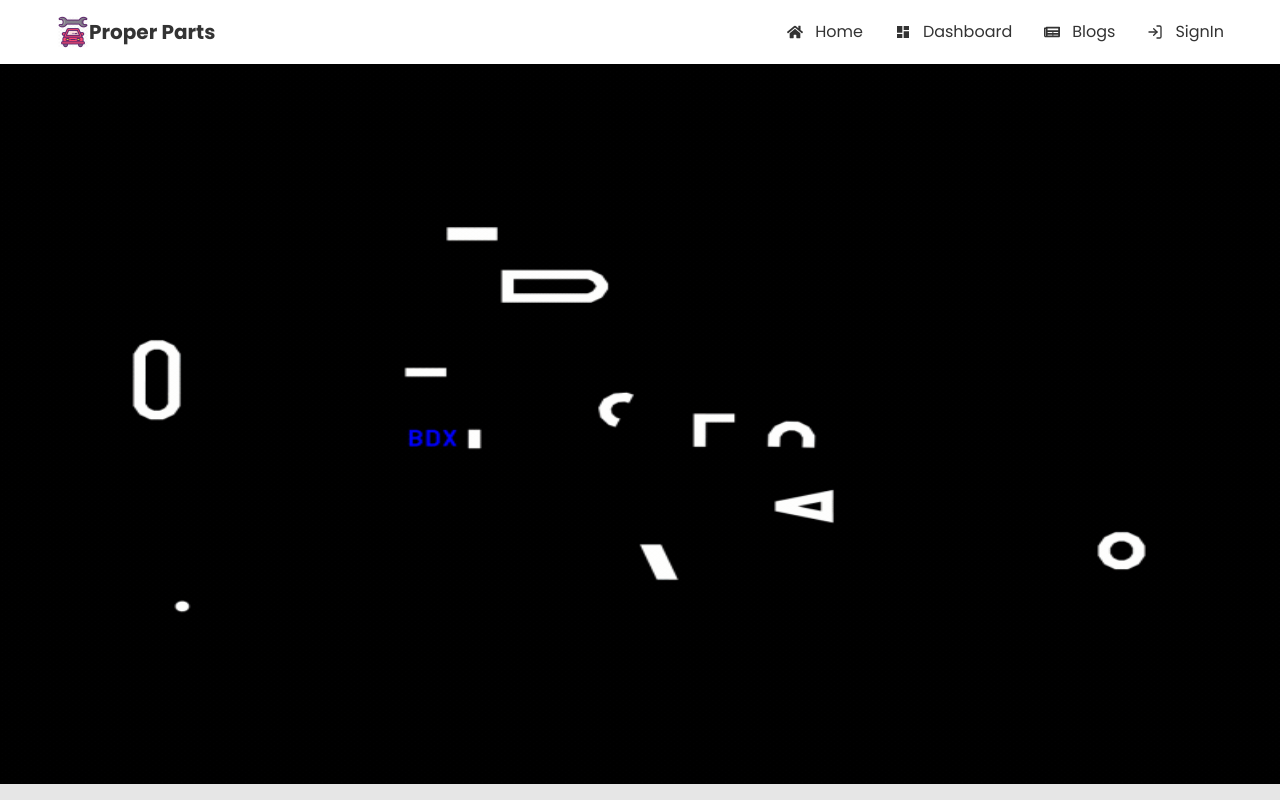
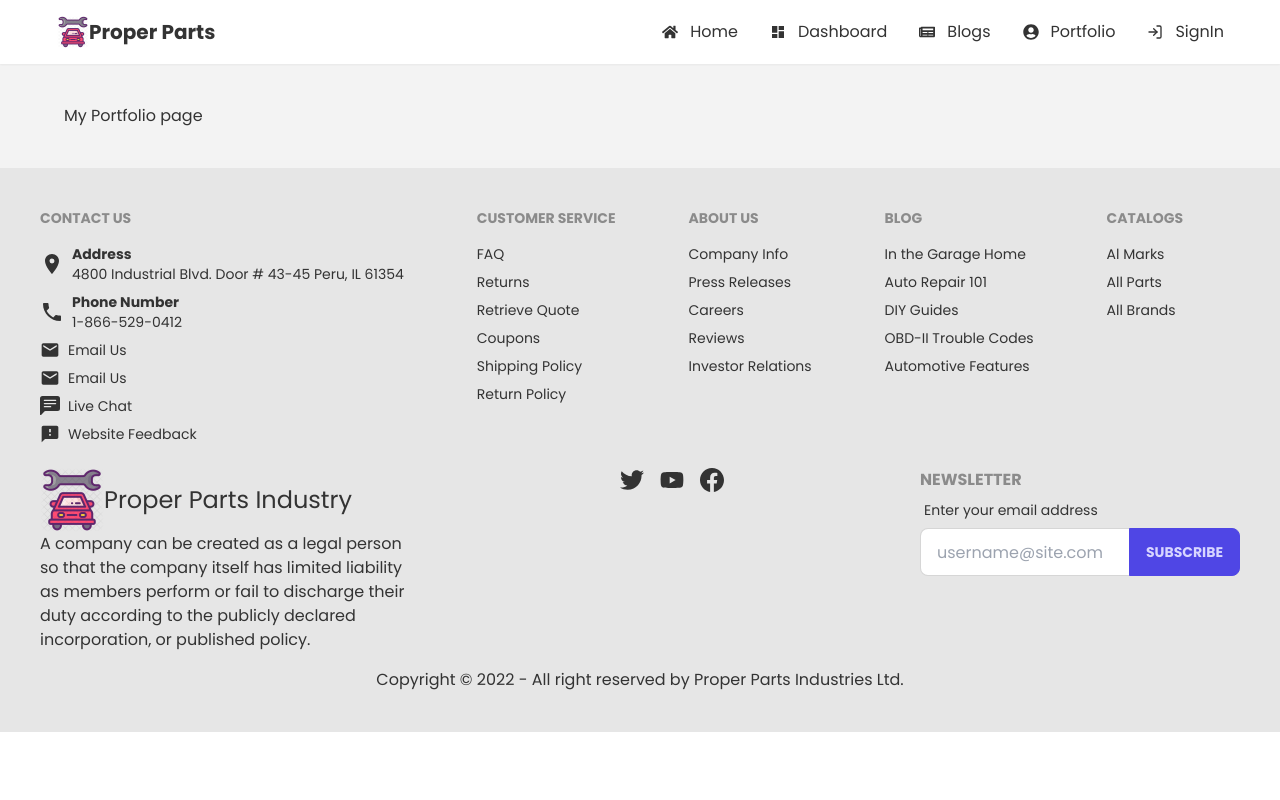
Before and after one commit to mohammadshariful/proper_parts_manufacture_client, a React (Create React App) app: page /portfolio in a window 1280 px wide. Shown: the top 800 px of the page. Built offline with nearby package versions, Linux system fonts and the light colour scheme; no server answers.

Commit message:
portfolio route and page created

```diff
--- a/src/App.js
+++ b/src/App.js
@@ -4,6 +4,7 @@ import "react-toastify/dist/ReactToastify.css";
 import Blogs from "./pages/Blogs/Blogs";
 import Dashboard from "./pages/Dashboard/Dashboard";
 import Home from "./pages/Home/Home";
+import MyPortfolio from "./pages/MyPortfolio/MyPortfolio";
 import NotFound from "./pages/NotFound/NotFound";
 import Purchase from "./pages/Purchase/Purchase";
 import Footer from "./pages/Shared/Footer/Footer";
@@ -35,6 +36,7 @@ function App() {
           }
         ></Route>
         <Route path="/blogs" element={<Blogs />} />
+        <Route path="/portfolio" element={<MyPortfolio />} />
         <Route path="/signin" element={<SignIn />} />
         <Route path="/signup" element={<SignUp />} />
         <Route path="*" element={<NotFound />} />
--- a/src/pages/Dashboard/Dashboard.js
+++ b/src/pages/Dashboard/Dashboard.js
@@ -5,7 +5,7 @@ const Dashboard = () => {
   return (
     <div className="drawer drawer-mobile">
       <input id="dashboard-sidebar" type="checkbox" className="drawer-toggle" />
-      <div className="drawer-content w-[90%] mx-auto my-4">
+      <div className="drawer-content w-[90%] mx-auto my-10">
         <h2 className="text-2xl text-center text-primary">
           Welcome To DashBoard
         </h2>
--- /dev/null
+++ b/src/pages/MyPortfolio/MyPortfolio.js
@@ -0,0 +1,11 @@
+import React from "react";
+
+const MyPortfolio = () => {
+  return (
+    <div className="w-[90%] mx-auto my-10">
+      <h2>My Portfolio page</h2>
+    </div>
+  );
+};
+
+export default MyPortfolio;
--- a/src/pages/Shared/Navbar/Navbar.js
+++ b/src/pages/Shared/Navbar/Navbar.js
@@ -1,7 +1,12 @@
 import { signOut } from "firebase/auth";
 import React from "react";
 import { useAuthState } from "react-firebase-hooks/auth";
-import { FaHome, FaNewspaper, FaSignOutAlt } from "react-icons/fa";
+import {
+  FaHome,
+  FaNewspaper,
+  FaSignOutAlt,
+  FaUserCircle,
+} from "react-icons/fa";
 import { FiLogIn } from "react-icons/fi";
 import { MdDashboard } from "react-icons/md";
 import { Link } from "react-router-dom";
@@ -29,6 +34,12 @@ const Navbar = () => {
         <Link to="/blogs">
           <FaNewspaper />
           Blogs
+        </Link>
+      </li>
+      <li>
+        <Link to="/portfolio">
+          <FaUserCircle />
+          Portfolio
         </Link>
       </li>
       <li>
```
